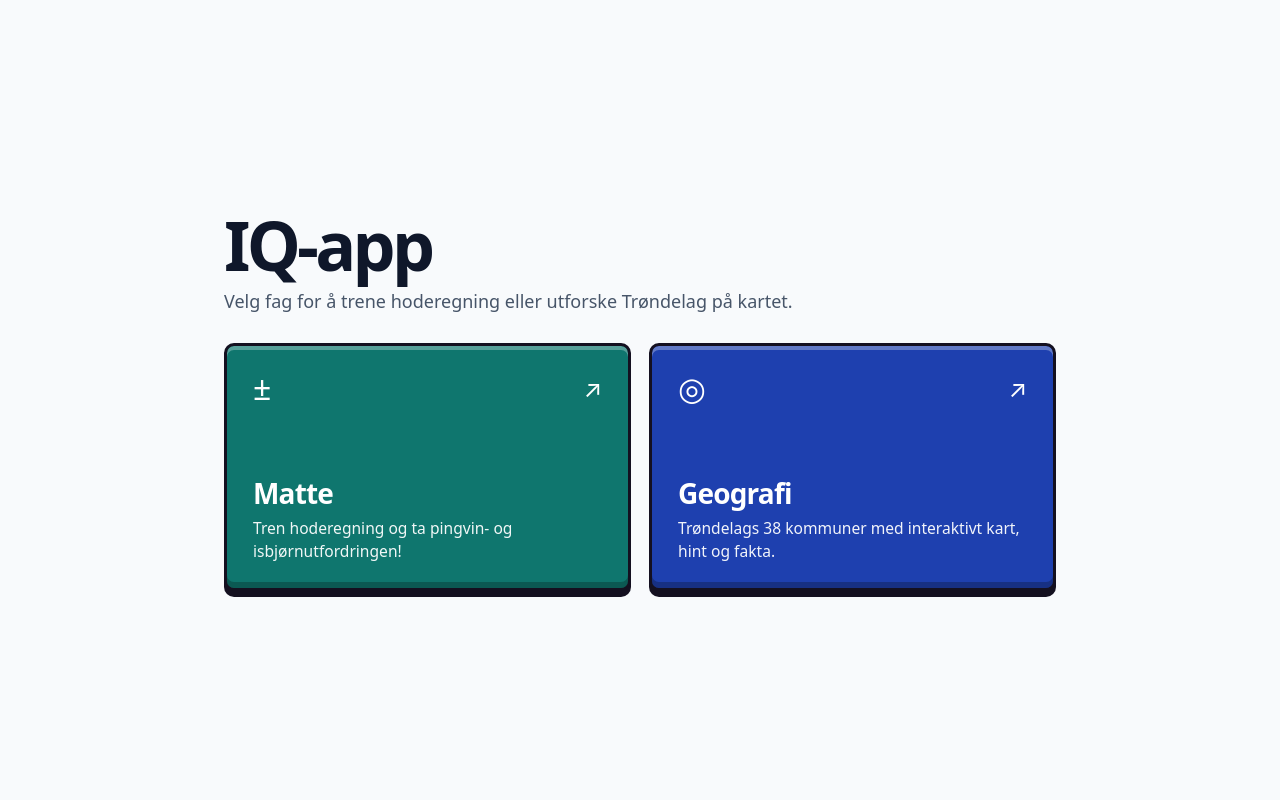
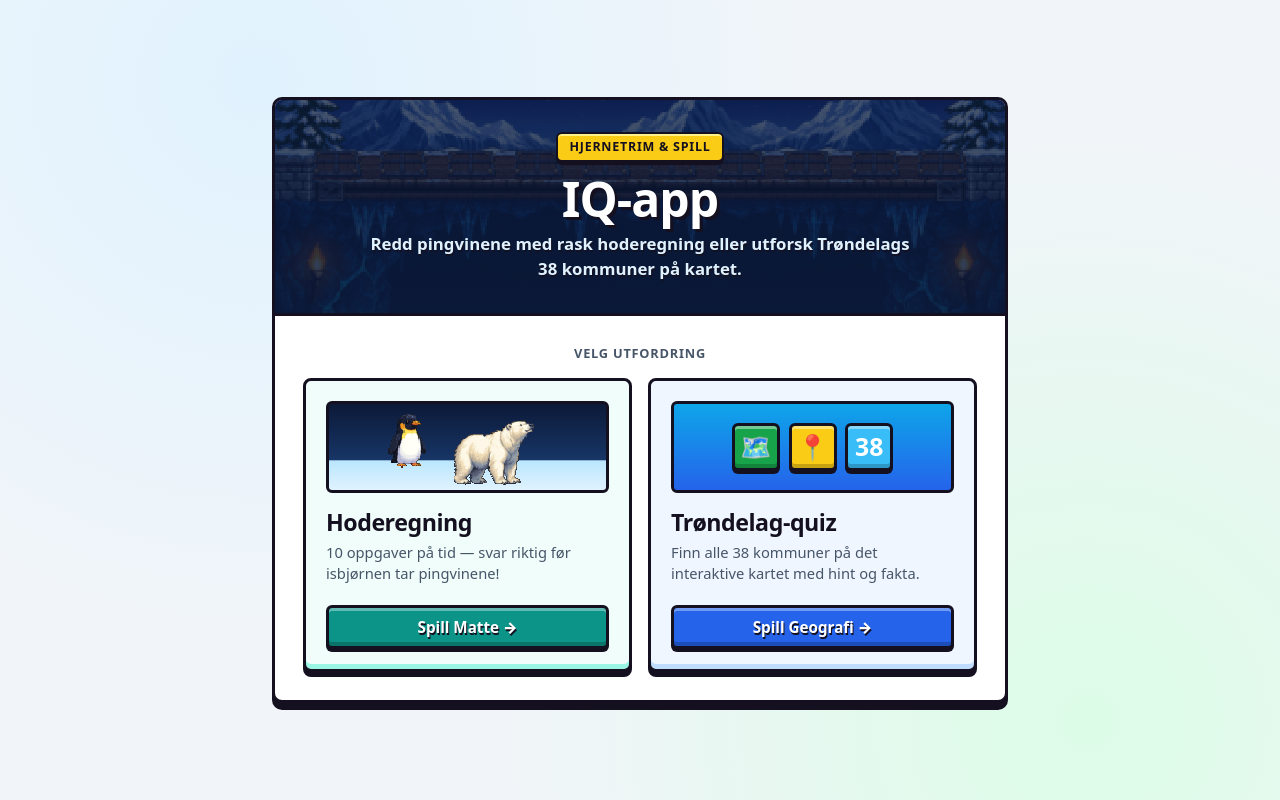
Before and after one commit to slart11/iq-app, a website: page index.html in a window 1280 px wide. Drawn offline with Linux system fonts and the light colour scheme.

Commit message:
style(home): redesign index.html in cohesive 16-bit Arctic pixel-art style

```diff
--- a/index.html
+++ b/index.html
@@ -10,62 +10,119 @@
     body {
       display: grid;
       place-items: center;
-      padding: clamp(1.25rem, 4vw, 2.5rem);
+      padding: clamp(1rem, 3.5vw, 2.25rem);
+      background:
+        radial-gradient(circle at 20% 10%, #e0f2fe 0%, transparent 45%),
+        radial-gradient(circle at 85% 90%, #dcfce7 0%, transparent 45%),
+        #f1f5f9;
     }
 
     main {
-      width: min(100%, 52rem);
+      width: min(100%, 46rem);
     }
 
-    .hero {
-      margin-bottom: 1.75rem;
+    /* Main 16-bit Pixel Container matching matte.html */
+    .home-card {
+      background: var(--surface);
+      border: 3px solid #141020;
+      border-radius: 10px;
+      box-shadow: 0 7px 0 #141020;
+      overflow: hidden;
+    }
+
+    /* Arctic 16-bit Hero Banner */
+    .hero-banner {
+      position: relative;
+      padding: clamp(1.4rem, 4vw, 2rem) clamp(1.25rem, 4vw, 2rem);
+      background:
+        linear-gradient(180deg, rgba(12, 25, 56, 0.72) 0%, rgba(12, 25, 56, 0.88) 100%),
+        url('./assets/canva-bg.png?v=10') center 28% / cover no-repeat;
+      image-rendering: pixelated;
+      border-bottom: 3px solid #141020;
+      text-align: center;
+      color: #ffffff;
+    }
+
+    .hero-eyebrow {
+      display: inline-flex;
+      align-items: center;
+      gap: 0.4rem;
+      padding: 0.25rem 0.7rem;
+      margin-bottom: 0.65rem;
+      border-radius: 6px;
+      background: #facc15;
+      color: #141020;
+      border: 2px solid #141020;
+      box-shadow: inset 0 2px 0 #fef08a, 0 3px 0 #141020;
+      font-size: 0.78rem;
+      font-weight: 900;
+      letter-spacing: 0.06em;
+      text-transform: uppercase;
     }
 
     h1 {
-      margin: 0 0 0.5rem;
-      font-size: clamp(2.5rem, 7vw, 4.25rem);
-      letter-spacing: -0.055em;
-      line-height: 1.05;
-      color: var(--ink);
+      margin: 0 0 0.4rem;
+      font-size: clamp(2.1rem, 6vw, 3rem);
+      font-weight: 900;
+      letter-spacing: -0.02em;
+      line-height: 1.08;
+      color: #ffffff;
+      text-shadow: 3px 3px 0 #141020;
     }
 
     .lead {
-      margin: 0;
-      font-size: clamp(1rem, 2.2vw, 1.125rem);
+      margin: 0 auto;
+      font-size: clamp(0.95rem, 2.2vw, 1.05rem);
+      font-weight: 600;
+      color: #e0f2fe;
+      max-width: 34rem;
+      text-shadow: 1px 2px 0 rgba(20, 16, 32, 0.85);
+    }
+
+    /* Subject Grid */
+    .home-body {
+      padding: clamp(1.25rem, 3.5vw, 1.75rem);
+    }
+
+    .section-caption {
+      margin: 0 0 0.9rem;
+      font-size: 0.8rem;
+      font-weight: 800;
+      text-transform: uppercase;
+      letter-spacing: 0.06em;
       color: var(--ink-muted);
-      max-width: 38rem;
+      text-align: center;
     }
 
     .subject-grid {
       display: grid;
       grid-template-columns: repeat(2, minmax(0, 1fr));
-      gap: 1.125rem;
+      gap: 1rem;
     }
 
     .tile {
       display: flex;
       flex-direction: column;
       justify-content: space-between;
-      min-height: 15.5rem;
-      min-width: 44px;
-      gap: 1.25rem;
-      padding: 1.625rem;
-      border-radius: 10px;
+      gap: 1rem;
+      padding: 1.25rem;
+      border-radius: 8px;
       border: 3px solid #141020;
-      color: #ffffff;
+      color: #141020;
+      background: #ffffff;
       text-decoration: none;
-      box-shadow: inset 0 4px 0 rgba(255, 255, 255, 0.3), inset 0 -6px 0 rgba(0, 0, 0, 0.25), 0 6px 0 #141020;
-      transition: background-color 0.12s ease, transform 0.06s steps(2), box-shadow 0.06s steps(2);
+      box-shadow: inset 0 -5px 0 #e2e8f0, 0 5px 0 #141020;
+      transition: transform 0.06s steps(2), box-shadow 0.06s steps(2), background-color 0.12s ease;
     }
 
     .tile:hover {
       transform: translateY(-2px);
-      box-shadow: inset 0 4px 0 rgba(255, 255, 255, 0.35), inset 0 -6px 0 rgba(0, 0, 0, 0.25), 0 8px 0 #141020;
+      box-shadow: inset 0 -5px 0 #cbd5e1, 0 7px 0 #141020;
     }
 
     .tile:active {
-      transform: translateY(4px);
-      box-shadow: inset 0 2px 0 rgba(255, 255, 255, 0.2), 0 2px 0 #141020;
+      transform: translateY(3px);
+      box-shadow: inset 0 -2px 0 #cbd5e1, 0 2px 0 #141020;
     }
 
     .tile:focus-visible {
@@ -74,125 +131,230 @@
     }
 
     .tile-math {
-      background: var(--math);
+      background: #f0fdfa;
+      box-shadow: inset 0 -5px 0 #99f6e4, 0 5px 0 #141020;
     }
 
     .tile-math:hover {
-      background: var(--math-hover);
+      background: #ccfbf1;
     }
 
     .tile-geo {
-      background: var(--geo);
+      background: #eff6ff;
+      box-shadow: inset 0 -5px 0 #bfdbfe, 0 5px 0 #141020;
     }
 
     .tile-geo:hover {
-      background: var(--geo-hover);
+      background: #dbeafe;
     }
 
-    .tile-top {
+    /* Visual Sprite / Icon Preview Strip inside each card */
+    .tile-visual {
+      height: 5.75rem;
+      border-radius: 6px;
+      border: 3px solid #141020;
       display: flex;
       align-items: center;
-      justify-content: space-between;
-      gap: 0.75rem;
+      justify-content: center;
+      overflow: hidden;
+      position: relative;
     }
 
-    .icon {
-      font-size: 2rem;
-      line-height: 1;
+    .tile-visual-math {
+      background:
+        linear-gradient(180deg, #0c1938 0%, #173566 65%, #bae6fd 66%, #e0f2fe 100%);
+      gap: 0.75rem;
+      padding: 0 0.75rem;
     }
 
-    .arrow {
-      font-size: 1.5rem;
-      line-height: 1;
-      transition: transform 0.15s ease;
+    .sprite-preview-penguin {
+      width: 40px;
+      height: 46px;
+      background: url('./assets/canva-penguin.png?v=10') 0 0 / 120px 46px no-repeat;
+      image-rendering: pixelated;
+      image-rendering: crisp-edges;
+      transform: scale(1.25);
+      transform-origin: center bottom;
+      flex-shrink: 0;
     }
 
-    .tile:hover .arrow {
-      transform: translate(2px, -2px);
+    .sprite-preview-bear {
+      width: 110px;
+      height: 80px;
+      background: url('./assets/canva-bear.png?v=10') 0 0 / 440px 80px no-repeat;
+      image-rendering: pixelated;
+      image-rendering: crisp-edges;
+      transform: scale(0.88);
+      transform-origin: center bottom;
+      flex-shrink: 0;
     }
+
+    .tile-visual-geo {
+      background: linear-gradient(180deg, #0ea5e9 0%, #2563eb 100%);
+      gap: 0.6rem;
+    }
+
+    .geo-badge-icons {
+      display: inline-flex;
+      align-items: center;
+      gap: 0.55rem;
+    }
+
+    .pixel-chip-icon {
+      width: 3rem;
+      height: 3rem;
+      border-radius: 6px;
+      border: 3px solid #141020;
+      display: inline-flex;
+      align-items: center;
+      justify-content: center;
+      font-size: 1.55rem;
+      font-weight: 900;
+      line-height: 1;
+      box-shadow: inset 0 3px 0 rgba(255, 255, 255, 0.4), inset 0 -4px 0 rgba(0, 0, 0, 0.2), 0 3px 0 #141020;
+    }
+
+    .chip-green { background: #16a34a; color: #fff; }
+    .chip-yellow { background: #facc15; color: #141020; }
+    .chip-sky { background: #38bdf8; color: #fff; }
 
     .tile-body {
       display: flex;
       flex-direction: column;
-      gap: 0.5rem;
+      gap: 0.4rem;
+      flex: 1;
     }
 
     .tile-title {
       display: block;
-      font-size: 1.75rem;
-      font-weight: 700;
-      letter-spacing: -0.03em;
+      font-size: 1.45rem;
+      font-weight: 900;
+      letter-spacing: -0.02em;
       line-height: 1.15;
+      color: #141020;
     }
 
     .tile-description {
       display: block;
-      font-size: 0.975rem;
+      font-size: 0.92rem;
       line-height: 1.45;
-      color: rgba(255, 255, 255, 0.94);
+      color: var(--ink-muted);
+      font-weight: 500;
+    }
+
+    .tile-footer {
+      display: flex;
+      flex-direction: column;
+      gap: 0.65rem;
+      margin-top: 0.25rem;
     }
 
     .tile-badge {
+      display: inline-flex;
+      align-items: center;
+      gap: 0.35rem;
       align-self: flex-start;
-      margin-top: 0.375rem;
-      padding: 0.3rem 0.7rem;
-      border-radius: 999px;
-      background: rgba(15, 23, 42, 0.34);
-      border: 1px solid rgba(255, 255, 255, 0.28);
-      color: #ffffff;
-      font-size: 0.85rem;
-      font-weight: 600;
-      letter-spacing: 0.01em;
+      padding: 0.28rem 0.65rem;
+      border-radius: 6px;
+      background: #ffffff;
+      border: 2px solid #141020;
+      box-shadow: 0 2px 0 #141020;
+      color: #141020;
+      font-size: 0.82rem;
+      font-weight: 800;
+      font-variant-numeric: tabular-nums;
     }
 
     .tile-badge[hidden] {
       display: none;
     }
 
+    .tile-badge-crown {
+      width: 18px;
+      height: 14px;
+      image-rendering: pixelated;
+      image-rendering: crisp-edges;
+    }
+
+    .tile-cta {
+      display: inline-flex;
+      align-items: center;
+      justify-content: center;
+      gap: 0.4rem;
+      width: 100%;
+      min-height: 44px;
+      padding: 0.5rem 0.9rem;
+      border-radius: 6px;
+      border: 3px solid #141020;
+      font-size: 0.95rem;
+      font-weight: 900;
+      color: #ffffff;
+      text-shadow: 1px 2px 0 #141020;
+      box-shadow: inset 0 3px 0 rgba(255, 255, 255, 0.35), inset 0 -4px 0 rgba(0, 0, 0, 0.22), 0 3px 0 #141020;
+    }
+
+    .tile-cta-math {
+      background: #0d9488;
+    }
+
+    .tile-cta-geo {
+      background: #2563eb;
+    }
+
     @media (max-width: 38rem) {
       .subject-grid {
         grid-template-columns: 1fr;
-      }
-
-      .tile {
-        min-height: 12.5rem;
-        padding: 1.375rem;
       }
     }
   </style>
 </head>
 <body>
   <main>
-    <header class="hero">
+    <div class="home-card">
+      <header class="hero-banner">
+        <span class="hero-eyebrow">Hjernetrim &amp; spill</span>
         <h1>IQ-app</h1>
-      <p class="lead">Velg fag for å trene hoderegning eller utforske Trøndelag på kartet.</p>
+        <p class="lead">Redd pingvinene med rask hoderegning eller utforsk Trøndelags 38 kommuner på kartet.</p>
       </header>
 
+      <div class="home-body">
+        <p class="section-caption">Velg utfordring</p>
         <nav class="subject-grid" aria-label="Velg fag">
           <a class="tile tile-math" href="./matte.html">
-        <span class="tile-top">
-          <span class="icon" aria-hidden="true">±</span>
-          <span class="arrow" aria-hidden="true">↗</span>
+            <span class="tile-visual tile-visual-math" aria-hidden="true">
+              <span class="sprite-preview-penguin"></span>
+              <span class="sprite-preview-bear"></span>
             </span>
             <span class="tile-body">
-          <strong class="tile-title">Matte</strong>
-          <span class="tile-description">Tren hoderegning og ta pingvin- og isbjørnutfordringen!</span>
+              <strong class="tile-title">Hoderegning</strong>
+              <span class="tile-description">10 oppgaver på tid — svar riktig før isbjørnen tar pingvinene!</span>
+            </span>
+            <span class="tile-footer">
               <span class="tile-badge" id="math-best-badge" hidden></span>
+              <span class="tile-cta tile-cta-math">Spill Matte →</span>
             </span>
           </a>
 
           <a class="tile tile-geo" href="./geografi.html">
-        <span class="tile-top">
-          <span class="icon" aria-hidden="true">◎</span>
-          <span class="arrow" aria-hidden="true">↗</span>
+            <span class="tile-visual tile-visual-geo" aria-hidden="true">
+              <span class="geo-badge-icons">
+                <span class="pixel-chip-icon chip-green">🗺️</span>
+                <span class="pixel-chip-icon chip-yellow">📍</span>
+                <span class="pixel-chip-icon chip-sky">38</span>
+              </span>
             </span>
             <span class="tile-body">
-          <strong class="tile-title">Geografi</strong>
-          <span class="tile-description">Trøndelags 38 kommuner med interaktivt kart, hint og fakta.</span>
+              <strong class="tile-title">Trøndelag-quiz</strong>
+              <span class="tile-description">Finn alle 38 kommuner på det interaktive kartet med hint og fakta.</span>
+            </span>
+            <span class="tile-footer">
               <span class="tile-badge" id="geo-best-badge" hidden></span>
+              <span class="tile-cta tile-cta-geo">Spill Geografi →</span>
             </span>
           </a>
         </nav>
+      </div>
+    </div>
   </main>
 
   <script type="module">
@@ -221,7 +383,14 @@
     if (mathBadge && mathAttempts.length > 0) {
       const best = pickBestEntry(mathAttempts);
       const countLabel = mathAttempts.length === 1 ? "1 runde" : `${mathAttempts.length} runder`;
-      mathBadge.textContent = `Beste: ${best.score}/${best.total} · ${countLabel}`;
+      if (best.score === best.total && best.total > 0) {
+        const crown = document.createElement("img");
+        crown.src = "./assets/crown-10-10.png";
+        crown.alt = "";
+        crown.className = "tile-badge-crown";
+        mathBadge.appendChild(crown);
+      }
+      mathBadge.appendChild(document.createTextNode(`Beste: ${best.score}/${best.total} · ${countLabel}`));
       mathBadge.hidden = false;
     }
 
```
Lines whose indentation alone changed are shown as unchanged.
